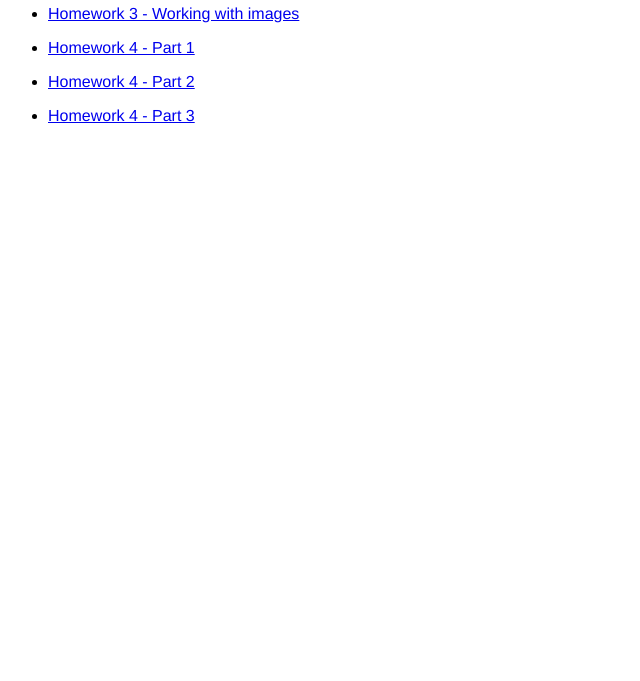
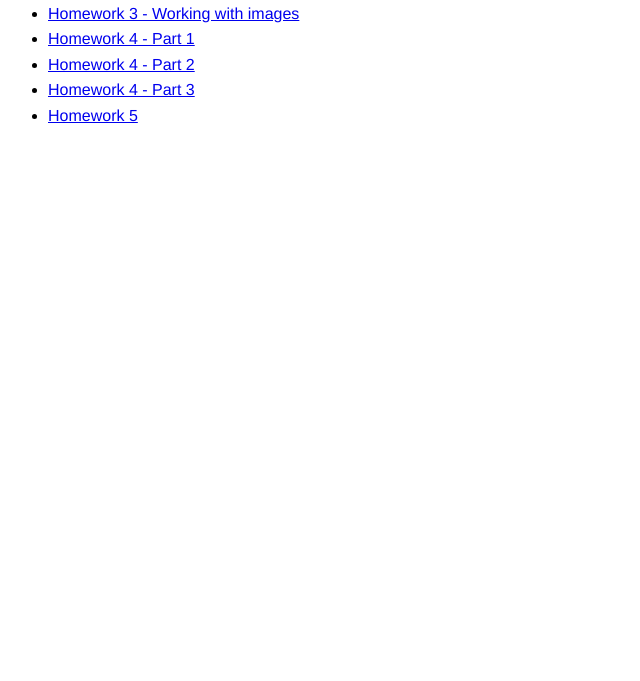
Before and after one commit to aukeller/akeller-github.io, a plain HTML site: page assignments.html in a window 1280 px wide. Shown: the part 119-800 px from the top of the page, without its empty margins (0-640 px from the left). Drawn offline with Linux system fonts and the light colour scheme.

Commit message:
Added link to homework 5

```diff
--- a/assignments.html
+++ b/assignments.html
@@ -41,6 +41,9 @@
         <li class="assignment">
           <a href="./hw4part3.html">Homework 4 - Part 3</a>
         </li>
+        <li class="assignment">
+          <a href="./movies.html">Homework 5</a>
+        </li>
       </ul>
     </main>
   </body>
```
